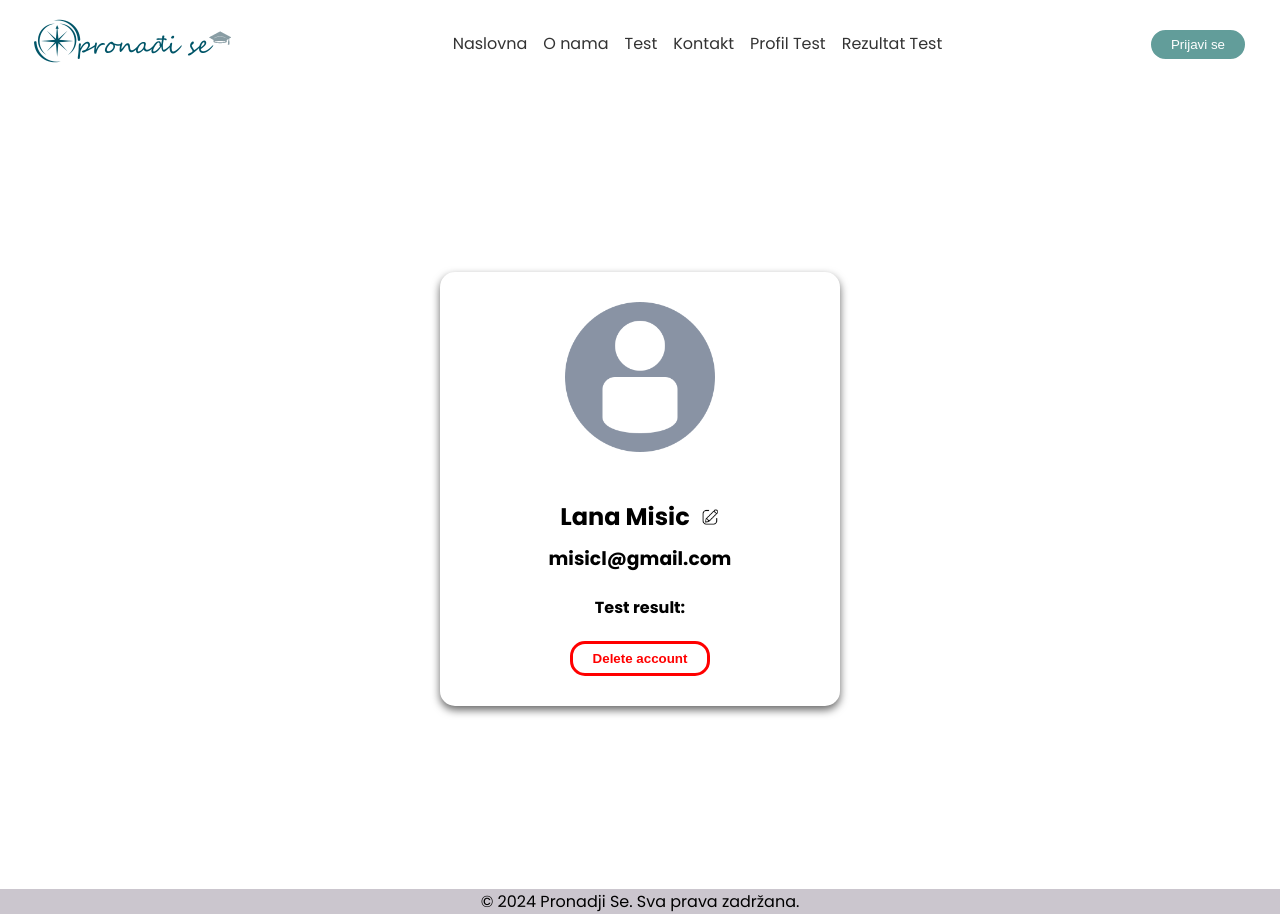
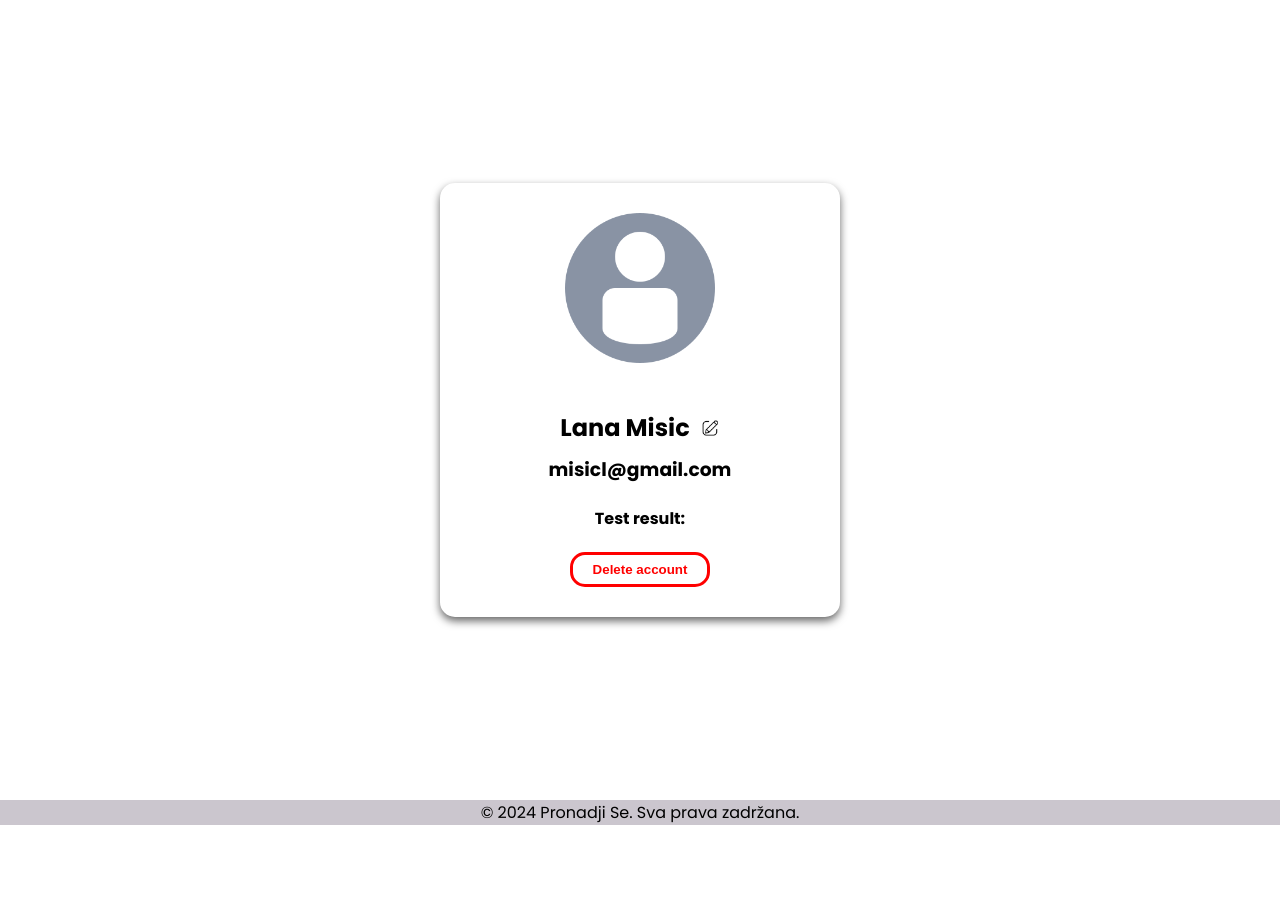
Before and after one commit to Supic01/pronadji_se, a React (Create React App) app: page /profile in a window 1280 px wide. After the commit the page ends 825 px from the top, so only its background shows below. Built offline with nearby package versions, Linux system fonts and the light colour scheme; a web font is replaced by a local one.

Commit message:
Dodate rute i profil da se prikazuje

```diff
--- a/src/components/Navbar.js
+++ b/src/components/Navbar.js
@@ -2,30 +2,31 @@ import React, { useEffect, useState } from "react";
 import { Link, useLocation } from "react-router-dom";
 import "../css/Navbar.css"; // CSS for the navbar
 import searchIcon from "../images/search.png";
-
+import profileIcon from "../images/user-profile.png";
 
 const Navbar = ({ isLoggedIn }) => {
-  // State to control visibility of the navbar
   const [isVisible, setIsVisible] = useState(true);
-
-  // Get the current location (current route)
   const location = useLocation();
 
   useEffect(() => {
-    // Check if the user is on the Sign In or Register page
-    if (location.pathname === "/signin" || location.pathname === "/register") {
-      setIsVisible(false); // Hide navbar
+    // Hide the navbar on specific routes, including "/result"
+    if (
+      location.pathname === "/signin" ||
+      location.pathname === "/register" ||
+      location.pathname === "/profile" ||
+      location.pathname === "/result" // Add "/result" to hide navbar on the result page
+    ) {
+      setIsVisible(false);
     } else {
-      setIsVisible(true); // Show navbar
+      setIsVisible(true);
     }
-  }, [location]); // Run effect when location changes
+  }, [location]);
 
   return (
     <>
       {isVisible && (
         <nav className="navbar">
           <div className="logo-container">
-            {/* Omotano u Link komponentu kako bi klik vodio na početnu stranu */}
             <Link to="/" className="logo-link">
               <div className="icon">
                 <img src={searchIcon} alt="Search Icon" className="icon" />
@@ -46,14 +47,13 @@ const Navbar = ({ isLoggedIn }) => {
               <Link to="/contact">Kontakt</Link>
             </li>
             <li>
-              <Link to="/profile">Profil Test</Link>
-            </li>
-            <li>
               <Link to="/result">Rezultat Test</Link>
             </li>
           </ul>
           {isLoggedIn ? (
-            <img src="./images/bojan.png" alt="User Icon" className="user-icon" />
+            <Link to="/profile">
+              <img className="user_icon" src={profileIcon} alt="Profile Icon" />
+            </Link>
           ) : (
             <button className="logbtn">
               <Link
--- a/src/css/App.css
+++ b/src/css/App.css
@@ -1,6 +1,6 @@
 body {
   margin: 0;
-  font-family: 'Poppins', sans-serif;
+  font-family: "Poppins", sans-serif;
   background-color: #cbc6ce; /* Postavka boje pozadine za sve stranice */
 }
 
@@ -212,7 +212,7 @@ body {
 
 .fax-auth-form {
   background-color: white;
-  padding: 30px;
+  padding: 20px;
   border-radius: 15px;
   box-shadow: 0 4px 8px rgba(0, 0, 0, 0.6); /* light shadow to make the form stand out */
   width: 900px; /* set a width for the form */
--- a/src/css/Navbar.css
+++ b/src/css/Navbar.css
@@ -1,6 +1,5 @@
 @import url("https://fonts.googleapis.com/css2?family=Akshar:wght@300..700&family=Parkinsans:wght@300..800&display=swap");
 @import url("https://fonts.googleapis.com/css2?family=Poppins:wght@100;200;300;400;500;600;700;800;900&display=swap");
-
 
 /* Navbar.css: Stilovi za navigaciju */
 .navbar {
@@ -9,7 +8,6 @@
   align-items: center;
   background-color: #ffffff;
   color: black;
-
 
   padding: 1rem 2rem;
   position: sticky;
@@ -39,7 +37,7 @@
 }
 
 .navbar .logo {
-  font-family:'Poppins', sans-serif;
+  font-family: "Poppins", sans-serif;
   font-size: 1.7rem; /* Smanjeno sa 2.2rem na 2rem */
   font-weight: bold;
 
@@ -94,3 +92,8 @@
   width: 100%;
   opacity: 1;
 }
+
+.user_icon {
+  width: 45px;
+  height: 45px;
+}
--- a/src/css/Test.css
+++ b/src/css/Test.css
@@ -1,7 +1,7 @@
 /* Glavni kontejner */
 .test-container {
   padding: 20px;
-    font-family: 'Poppins', sans-serif;
+  font-family: "Poppins", sans-serif;
   background-color: #ffffff; /* Bela pozadina */
 }
 
@@ -54,18 +54,20 @@
 /* Dugme za slanje */
 .submit-button {
   display: block;
-    margin: 20px auto;
+  margin: 30px auto;
   padding: 10px 20px;
-    background-color: #a020f0; /* Ljubičasta boja */
-    color: #fff;
+  background-color: #629d9a; /* Ljubičasta boja */
+  color: black;
   border: none;
   border-radius: 5px;
   font-size: 16px;
   cursor: pointer;
+  transition: transform 0.3s ease;
 }
 
 .submit-button:hover {
-    background-color: #7a14b0;
+  transform: scale(1.1);
+  transition: transform 0.3s ease;
 }
 
 /* Rezultati */
--- a/src/pages/Profile.js
+++ b/src/pages/Profile.js
@@ -1,31 +1,16 @@
-import React, { useEffect, useState } from "react";
-import { useLocation } from "react-router-dom";
+import React from "react";
 import "../css/App.css";
 import EditIcon from "../images/edit.png";
 import AccountIcon from "../images/user-profile.png";
 
 const Profile = () => {
-  const [isVisible, setIsVisible] = useState(true);
-
-  const location = useLocation();
-
-  useEffect(() => {
-    // Check if the user is on the Sign In or Register page
-    if (location.pathname === "/profile") {
-      setIsVisible(false); // Hide navbar
-    } else {
-      setIsVisible(true); // Show navbar
-    }
-  }, [location]); // Run effect when location changes
-
   return (
-    <div>
     <div className="auth-container">
       <div className="auth-form">
-          <img src={AccountIcon} className="appicon"></img>
+        <img src={AccountIcon} className="appicon" alt="Account Icon" />
         <div className="profile-row">
           <h2 style={{ color: "#000000" }}>Lana Misic</h2>
-            <img src={EditIcon} className="edit-icon"></img>
+          <img src={EditIcon} className="edit-icon" alt="Edit Icon" />
         </div>
         <div className="profile-row">
           <h3 style={{ color: "#000000" }}>misicl@gmail.com</h3>
@@ -38,7 +23,6 @@ const Profile = () => {
         </button>
       </div>
     </div>
-    </div>
   );
 };
 
--- a/src/pages/Test.js
+++ b/src/pages/Test.js
@@ -1,8 +1,8 @@
-import React, { useState, useEffect } from "react";
-import Navbar from "../components/Navbar";
+import React, { useEffect, useState } from "react";
+import { useNavigate } from "react-router-dom";
 import "../css/Test.css";
 
-// Pitanja sa kategorijama
+// Categories with questions
 const categories = {
   matematika: [
     "Uživam u rešavanju zadataka koji zahtevaju logično razmišljanje.",
@@ -70,7 +70,7 @@ const categories = {
   ],
 };
 
-// Funkcija za mešanje pitanja
+// Function to shuffle questions
 const shuffleQuestions = (categories) => {
   const mixedQuestions = [];
   for (const [category, questions] of Object.entries(categories)) {
@@ -84,10 +84,10 @@ const shuffleQuestions = (categories) => {
 const Test = () => {
   const [shuffledQuestions, setShuffledQuestions] = useState([]);
   const [responses, setResponses] = useState({});
-  const [results, setResults] = useState(null); // Dodato stanje za rezultate
+  const [results, setResults] = useState(null);
+  const navigate = useNavigate(); // For programmatic navigation
 
   useEffect(() => {
-    // Mešanje pitanja prilikom inicijalnog učitavanja
     const mixed = shuffleQuestions(categories);
     setShuffledQuestions(mixed);
   }, []);
@@ -119,7 +119,6 @@ const Test = () => {
   };
 
   const handleSubmit = () => {
-    // Proveriti da li su sva pitanja odgovarana
     const unansweredQuestions = shuffledQuestions.filter(
       (_, index) => !responses[index]
     );
@@ -129,7 +128,8 @@ const Test = () => {
     }
 
     const conclusions = calculateConclusions();
-    setResults(conclusions); // Postavljanje rezultata u stanje
+    setResults(conclusions);
+    navigate("/result", { state: { results: conclusions } });
   };
 
   return (
@@ -154,21 +154,8 @@ const Test = () => {
         </div>
       ))}
       <button onClick={handleSubmit} className="submit-button">
-        Pošaljite odgovore
+        Pošalji odgovore
       </button>
-
-      {results && (
-        <div className="results">
-          <h2>Vaši rezultati:</h2>
-          <ul>
-            {Object.entries(results).map(([category, score]) => (
-              <li key={category}>
-                <strong>{category}:</strong> {score}
-              </li>
-            ))}
-          </ul>
-        </div>
-      )}
     </div>
   );
 };
```
Lines whose indentation alone changed are shown as unchanged.
